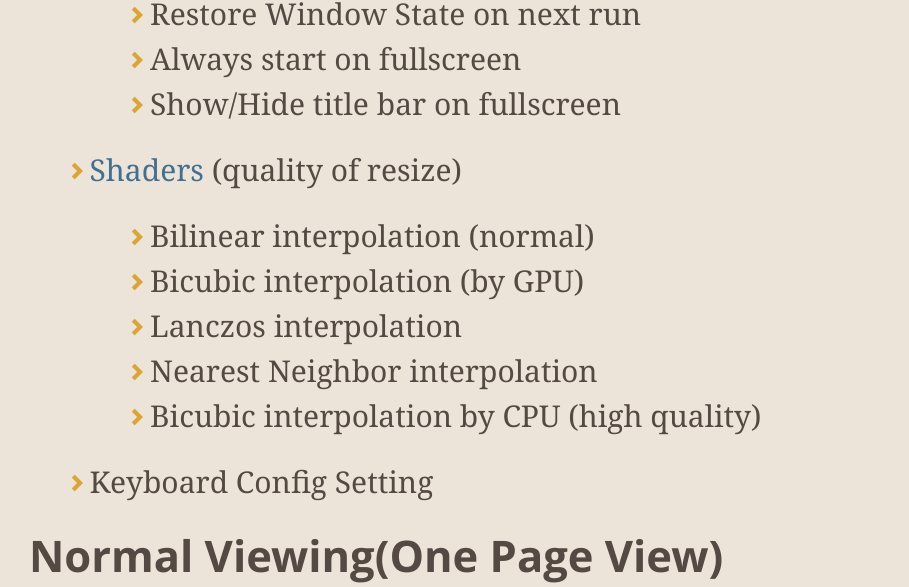
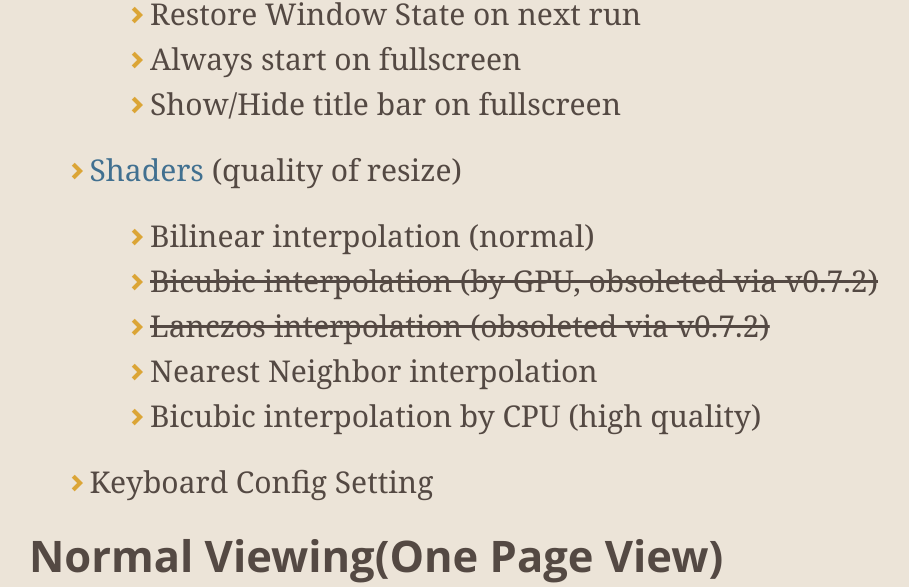
Before and after one commit to kanryu/quickviewer, a Jekyll site: the page built from docs/index.md, in a window 1280 px wide and 900 px high, scrolled down 13361 px, cut to the strip 0-587 px from the top of the window. Shown: the whole strip, without its empty margins (139-1048 px from the left). Built offline with Jekyll 4.4.1, drawn with Linux system fonts in a browser that asks for light colours; nearby versions of some CDN libraries; comment, search, counter and statistics services are not loaded; our own code applies the rules of GitHub Pages for plain Markdown files.

Commit message:
Update index.md

```diff
--- a/docs/index.md
+++ b/docs/index.md
@@ -205,8 +205,8 @@ Thanks for reviewers! :)
     - Show/Hide title bar on fullscreen
 - [Shaders](shader) (quality of resize)
     - Bilinear interpolation (normal)
-    - Bicubic interpolation (by GPU)
-    - Lanczos interpolation
+    - ~~Bicubic interpolation (by GPU, obsoleted via v0.7.2)~~
+    - ~~Lanczos interpolation (obsoleted via v0.7.2)~~
     - Nearest Neighbor interpolation
     - Bicubic interpolation by CPU (high quality)
 - Keyboard Config Setting
```
